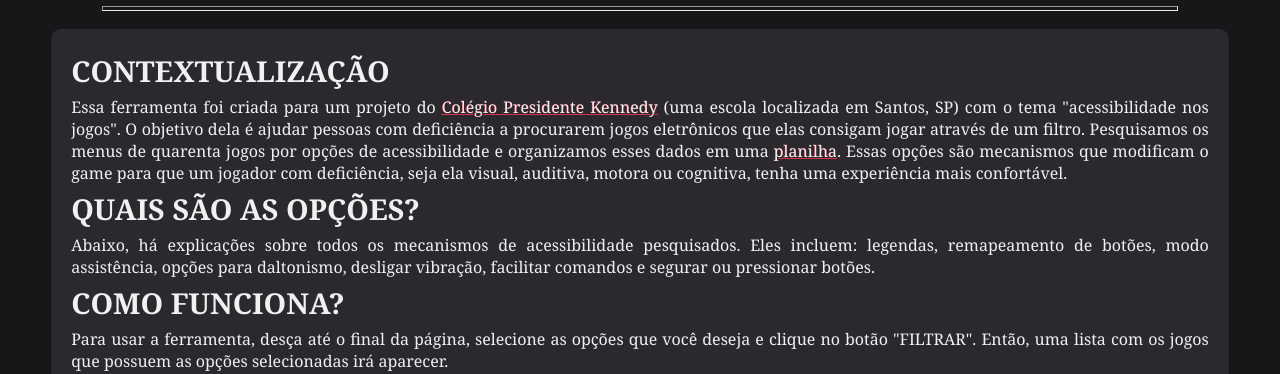
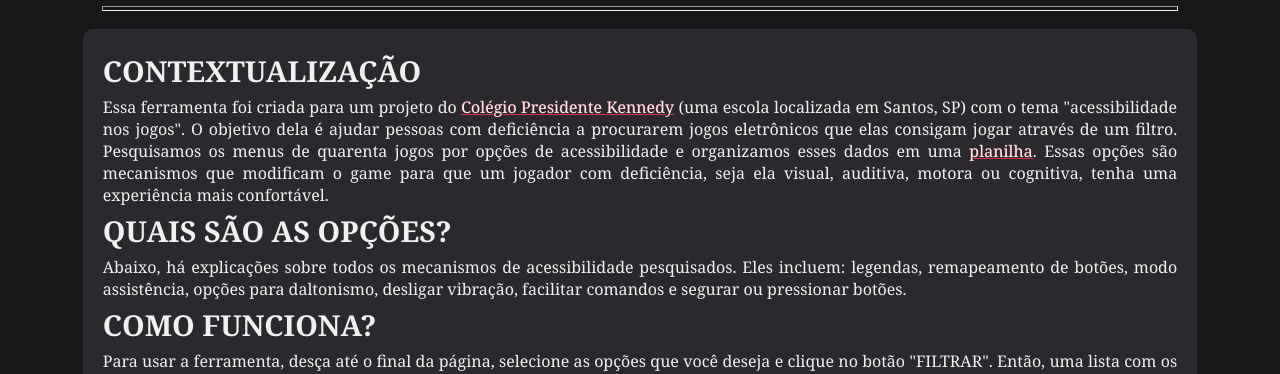
Before and after one commit to acessibilidadenosgames/jogosacessiveis, a plain HTML site: page index.html in a window 1280 px wide. Shown: the part 130-504 px from the top of the page. Drawn offline with Linux system fonts and the light colour scheme.

Commit message:
Mudanças revertidas

```diff
--- a/style.css
+++ b/style.css
@@ -45,10 +45,8 @@ a:hover{
     background-color: #d8334a;
 }
 .top_menu{
-    width: 90%;
+    width: 85%;
     margin: 10px;
-    margin-left: 0px;
-    margin-right: 0px;
     padding-left: 20px;
     padding-right: 20px;
     padding-top: 1px;
```
